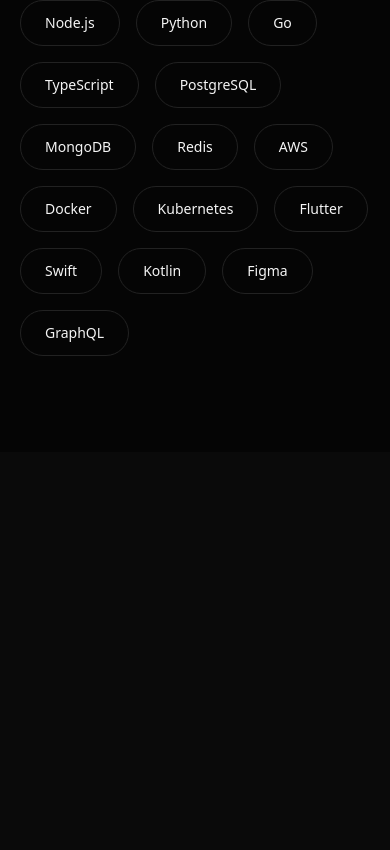
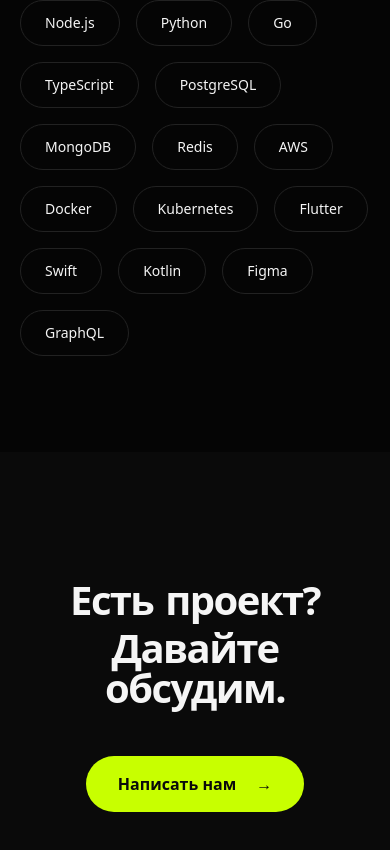
Before and after one commit to R0D10Nq/buro42, a Next.js app in the folder landing-page/: page / in a window 390 px wide. Shown: the part 5638-6488 px from the top of the page. Before the commit the page ends 6090 px from the top, so only its background shows below. Built offline with nearby package versions, Linux system fonts and the light colour scheme.

Commit message:
feat: секция CTA

```diff
--- a/landing-page/app/page.tsx
+++ b/landing-page/app/page.tsx
@@ -7,6 +7,7 @@
 import { Services } from "@/components/sections/Services";
 import { Stats } from "@/components/sections/Stats";
 import { TechStack } from "@/components/sections/TechStack";
+import { CTA } from "@/components/sections/CTA";
 
 export default function Home() {
   return (
@@ -20,6 +21,7 @@
         <Stats />
         <Process />
         <TechStack />
+        <CTA />
       </main>
     </SmoothScroll>
   );
--- /dev/null
+++ b/landing-page/components/sections/CTA.tsx
@@ -0,0 +1,100 @@
+"use client";
+
+import { useCallback, useRef, useState } from "react";
+
+import { motion, useReducedMotion } from "framer-motion";
+
+import { ScrollReveal } from "@/components/animations/ScrollReveal";
+import { Container } from "@/components/ui/Container";
+import { cn } from "@/lib/utils";
+
+interface CTAProps {
+  className?: string;
+}
+
+const TITLE_LINES = [
+  ["Есть", "проект?"],
+  ["Давайте", "обсудим."],
+] as const;
+
+export function CTA({ className }: CTAProps) {
+  const shouldReduceMotion = useReducedMotion();
+  const buttonRef = useRef<HTMLAnchorElement | null>(null);
+  const [offset, setOffset] = useState({ x: 0, y: 0 });
+
+  const handleMouseMove = useCallback(
+    (event: React.MouseEvent<HTMLAnchorElement>) => {
+      const rect = buttonRef.current?.getBoundingClientRect();
+      if (!rect) return;
+
+      const x = (event.clientX - rect.left - rect.width / 2) * 0.3;
+      const y = (event.clientY - rect.top - rect.height / 2) * 0.3;
+
+      setOffset({ x, y });
+    },
+    [],
+  );
+
+  const handleMouseLeave = useCallback(() => {
+    setOffset({ x: 0, y: 0 });
+  }, []);
+
+  const buttonClassName = cn(
+    "relative inline-flex items-center gap-5 overflow-hidden rounded-full bg-accent px-8 py-4",
+    "text-base font-semibold text-background transition-transform duration-300 hover:scale-105",
+    "before:absolute before:inset-0 before:-translate-x-full before:bg-foreground",
+    "before:transition-transform before:duration-300 hover:before:translate-x-0",
+  );
+
+  return (
+    <section id="contact" className={cn("py-32 text-center md:py-48", className)}>
+      <Container>
+        <ScrollReveal className="mb-12">
+          <h2 className="text-[clamp(2.5rem,8vw,7rem)] font-black leading-none tracking-[-0.04em]">
+            {TITLE_LINES.map((line, lineIndex) => (
+              <span
+                key={`cta-line-${lineIndex}`}
+                className="mb-2 flex flex-wrap justify-center gap-x-3"
+              >
+                {line.map((word) => (
+                  <span
+                    key={word}
+                    className={cn(
+                      "inline-block transition-[color,transform] duration-300",
+                      "hover:-translate-y-2 hover:text-accent",
+                    )}
+                  >
+                    {word}
+                  </span>
+                ))}
+              </span>
+            ))}
+          </h2>
+        </ScrollReveal>
+
+        <ScrollReveal delay={0.15}>
+          {shouldReduceMotion ? (
+            <a href="mailto:hello@buro.dev" className={buttonClassName} data-hover>
+              <span className="relative z-10">Написать нам</span>
+              <span className="relative z-10">→</span>
+            </a>
+          ) : (
+            <motion.a
+              ref={buttonRef}
+              href="mailto:hello@buro.dev"
+              className={buttonClassName}
+              data-hover
+              onMouseMove={handleMouseMove}
+              onMouseLeave={handleMouseLeave}
+              animate={{ x: offset.x, y: offset.y }}
+              transition={{ type: "spring", stiffness: 180, damping: 18 }}
+            >
+              <span className="relative z-10">Написать нам</span>
+              <span className="relative z-10">→</span>
+            </motion.a>
+          )}
+        </ScrollReveal>
+      </Container>
+    </section>
+  );
+}
```
